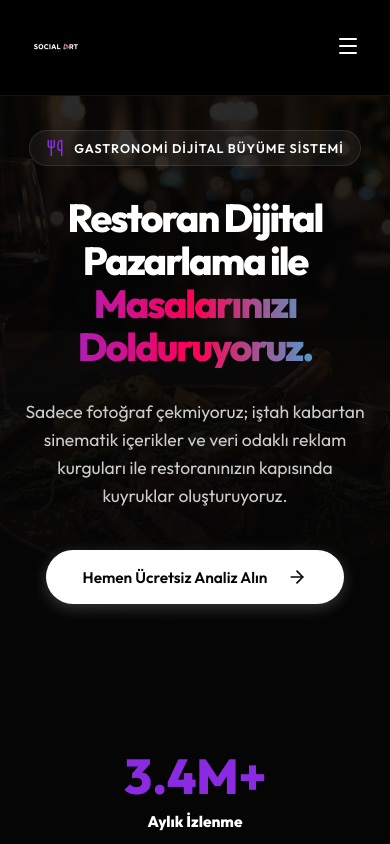
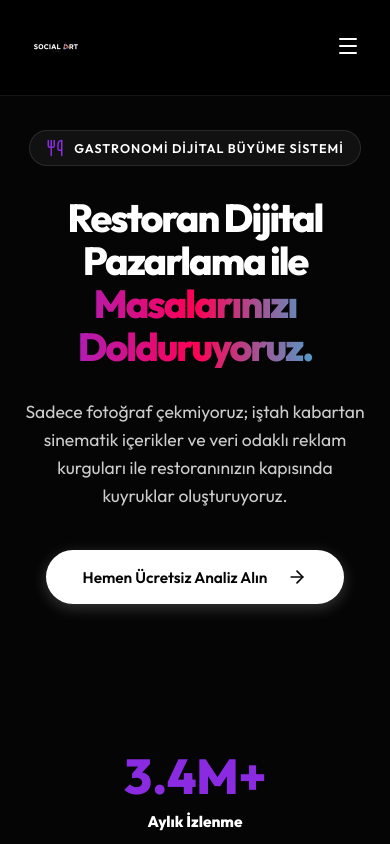
Before and after one commit to fenerlicon/socialart, a React (Vite) app: page /restoran-pazarlama in a window 390 px wide. Shown: the top 844 px of the page. Built offline with nearby package versions, Linux system fonts and the light colour scheme; no server answers; the database is empty.

Commit message:
perf(mobile): responsive hero backgrounds to improve LCP/FCP on mobile

```diff
--- a/src/App.css
+++ b/src/App.css
@@ -1482,4 +1482,41 @@
     border-radius: 12px;
     min-height: 52px;
   }
-}
+
+  /* Optimize hero backgrounds on mobile (zero image download load time) */
+  .restaurant-hero-bg {
+    background-image: linear-gradient(to bottom, rgba(5,5,5,0.92), #050505) !important;
+    opacity: 0.95 !important;
+  }
+  .gym-hero-bg {
+    background-image: linear-gradient(to bottom, rgba(5,5,5,0.92), #050505) !important;
+    opacity: 0.95 !important;
+  }
+}
+
+/* Service Detail Pages Desktop Backgrounds */
+.restaurant-hero-bg {
+  position: absolute;
+  top: 0;
+  left: 0;
+  width: 100%;
+  height: 100%;
+  background-image: linear-gradient(to bottom, rgba(5,5,5,0.7), #050505), url('/restaurant_marketing_hero.jpg');
+  background-size: cover;
+  background-position: center;
+  opacity: 0.6;
+  z-index: 0;
+}
+
+.gym-hero-bg {
+  position: absolute;
+  top: 0;
+  left: 0;
+  width: 100%;
+  height: 100%;
+  background-image: linear-gradient(to bottom, rgba(5,5,5,0.7), #050505), url('/gym_marketing_hero.png');
+  background-size: cover;
+  background-position: center;
+  opacity: 0.5;
+  z-index: 0;
+}
--- a/src/pages/services/GymMarketing.jsx
+++ b/src/pages/services/GymMarketing.jsx
@@ -104,18 +104,7 @@ const GymMarketing = () => {
         paddingBottom: '120px',
         overflow: 'hidden'
       }}>
-        <div style={{
-          position: 'absolute',
-          top: 0,
-          left: 0,
-          width: '100%',
-          height: '100%',
-          background: `linear-gradient(to bottom, rgba(5,5,5,0.7), #050505), url('/gym_marketing_hero.png')`,
-          backgroundSize: 'cover',
-          backgroundPosition: 'center',
-          opacity: 0.5,
-          zIndex: 0
-        }}></div>
+        <div className="gym-hero-bg"></div>
 
         <div className="container" style={{ position: 'relative', zIndex: 1 }}>
           <div style={{ maxWidth: '850px' }}>
--- a/src/pages/services/RestaurantMarketing.jsx
+++ b/src/pages/services/RestaurantMarketing.jsx
@@ -104,18 +104,7 @@ const RestaurantMarketing = () => {
         paddingBottom: '120px',
         overflow: 'hidden'
       }}>
-        <div style={{
-          position: 'absolute',
-          top: 0,
-          left: 0,
-          width: '100%',
-          height: '100%',
-          background: `linear-gradient(to bottom, rgba(5,5,5,0.7), #050505), url('/restaurant_marketing_hero.jpg')`,
-          backgroundSize: 'cover',
-          backgroundPosition: 'center',
-          opacity: 0.6,
-          zIndex: 0
-        }}></div>
+        <div className="restaurant-hero-bg"></div>
 
         <div className="container" style={{ position: 'relative', zIndex: 1 }}>
           <div style={{ maxWidth: '850px' }}>
```
